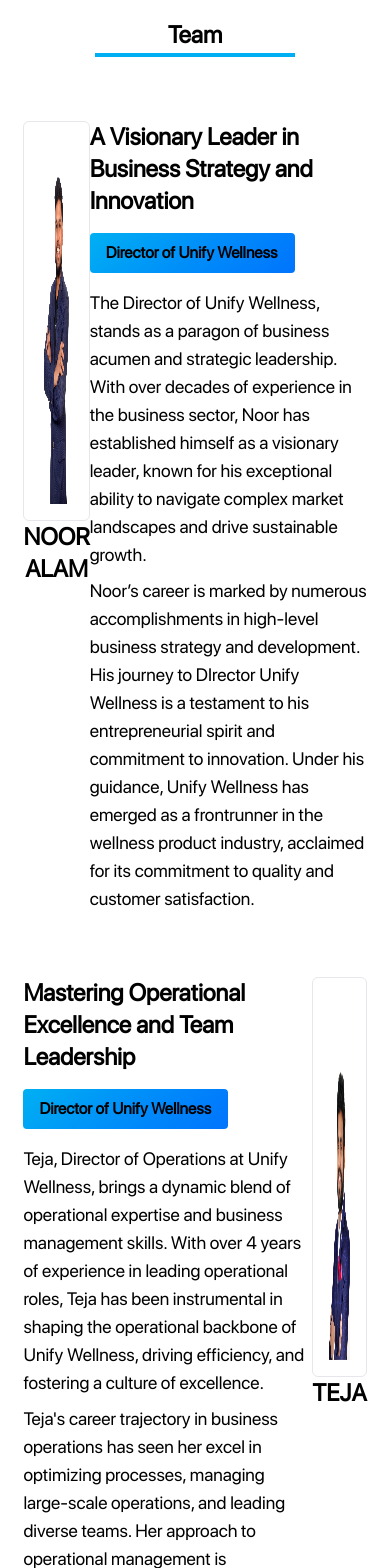
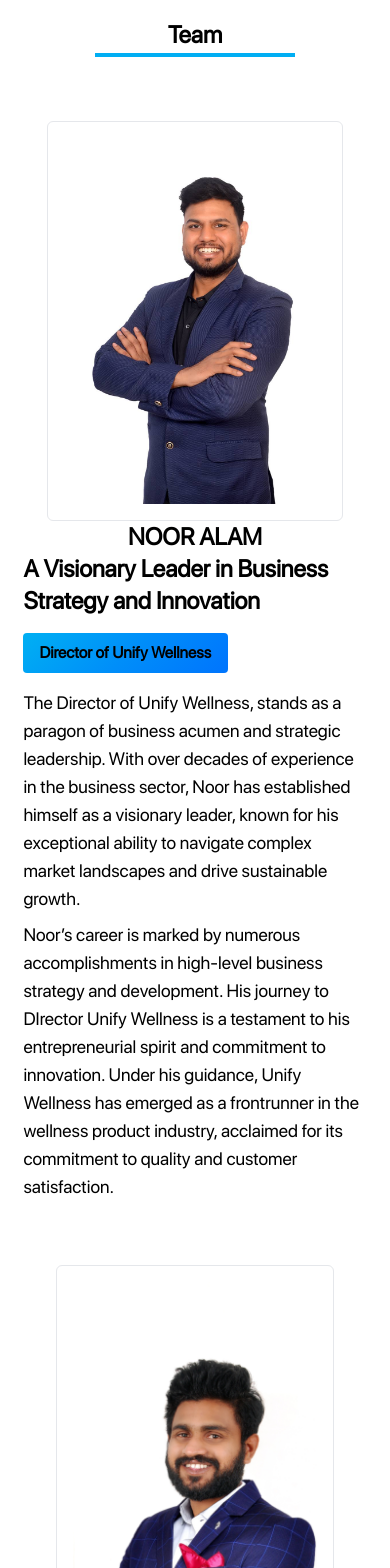
Before and after one commit to noorshanu/Mlm-Ui, a React (Create React App) app: page /team in a window 390 px wide. Shown: the part 160-1728 px from the top of the page. Built offline with nearby package versions, Linux system fonts and the light colour scheme.

Commit message:
Update Team.jsx

```diff
--- a/src/Pages/Team.jsx
+++ b/src/Pages/Team.jsx
@@ -17,12 +17,12 @@
             </h1>
             <div className=" bg-[#00aef3] h-[4px] w-[200px] mx-auto mb-2"></div>
           </div>
-          <div className=" flex justify-evenly  mt-[4rem]">
+          <div className=" flex justify-evenly flex-col sm:flex-row  mt-[4rem]">
             <div>
               <img
                 src="images/noor.jpg"
                 alt=""
-                className="h-[400px] p-4 border rounded-md"
+                className="h-[400px] p-4 border rounded-md mx-auto"
               />
               <p className=" text-2xl font-bold text-center">NOOR ALAM</p>
             </div>
@@ -56,7 +56,7 @@
           </div>
 
 
-          <div className=" flex justify-evenly  mt-[4rem]">
+          <div className=" flex justify-evenly flex-col-reverse sm:flex-row  mt-[4rem]">
 
 
             <div className=" max-w-xl">
@@ -80,7 +80,7 @@
               <img
                 src="images/teja.jpg"
                 alt=""
-                className="h-[400px] p-4 border rounded-md"
+                className="h-[400px] p-4 border rounded-md mx-auto"
               />
               <p className=" text-2xl font-bold text-center">TEJA</p>
             </div>
```
